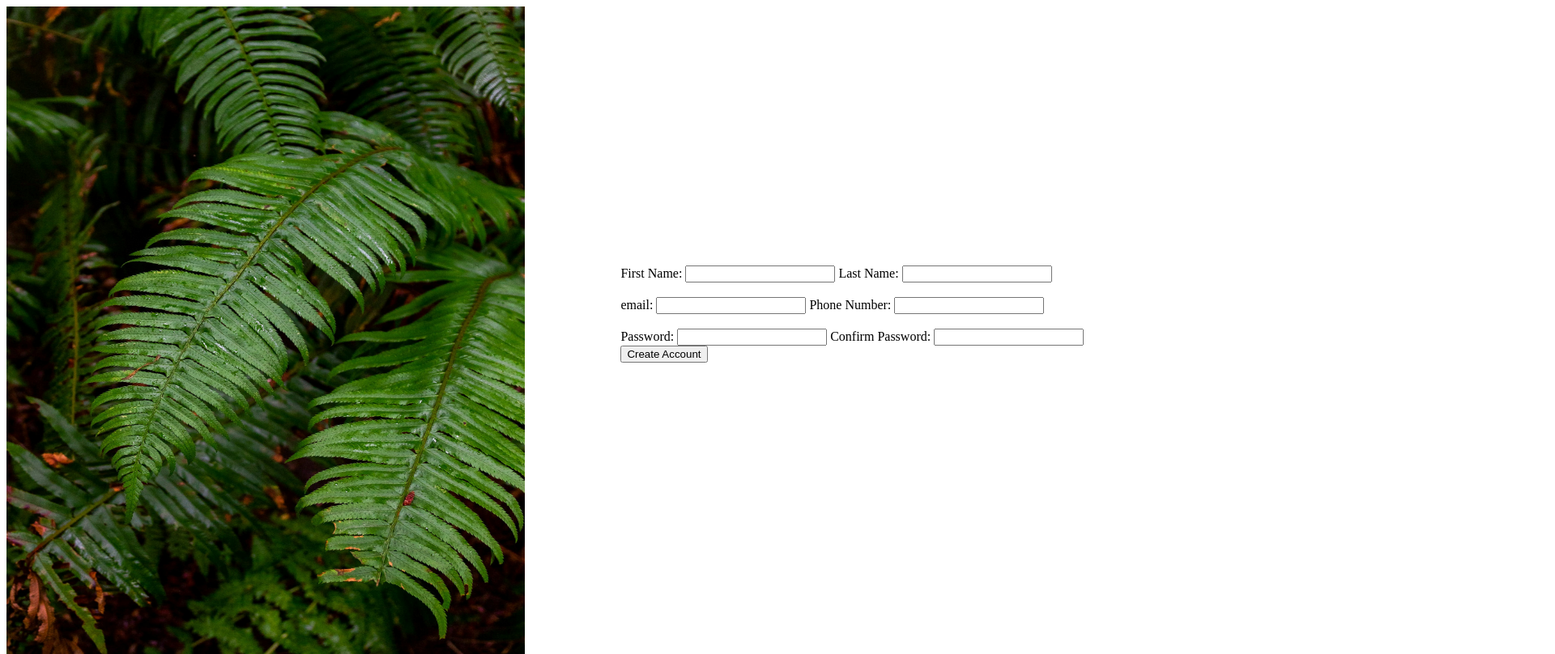
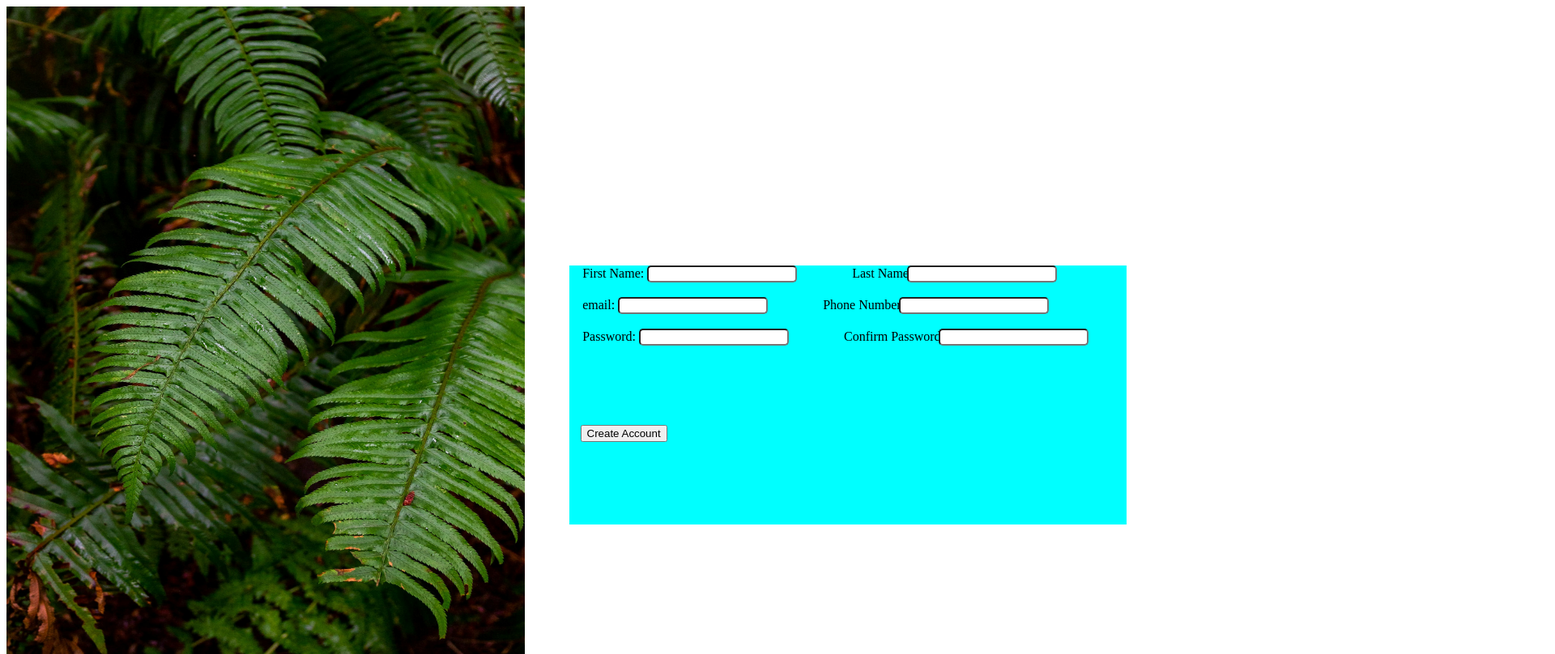
Before and after one commit to Musab-Suhail2003/OdinProjectForms, a plain HTML site: page index.html in a window 1280 px wide. Shown: the top 808 px of the page at 81% size, 1920 px wide, since content can reach past the window. Drawn offline with Linux system fonts and the light colour scheme.

Commit message:
second commit

```diff
--- a/style.css
+++ b/style.css
@@ -1,19 +1,31 @@
-body{
-    size: 100%;
-}
 #background{
     position: absolute;
 }
 form{
-    size: 50%;
+    height: 20em;
+    width: 43em;
+    overflow: hidden;
+    background-color: aqua;
     position: relative;
-    left: 60%;
+    left: 55%;
     top: 20em;
 }
-form > div{
-    border: 4em;
+form > *{
+    position: relative;
+    left: 1em;
 }
-form>div:nth-child(2){
+form > div :nth-child(1n+3){
     position: relative;
-    border-width: 2em;
+    left: 4em;
 }
+div > input + input{
+    position: relative;
+    right: -5em;
+}
+[type='submit']{
+    position: relative;
+    top: 6em;
+}
+form > div > input{
+    border-radius: 5px;
+}
```
Also changed, not shown: index.html (+1 -0 lines).
